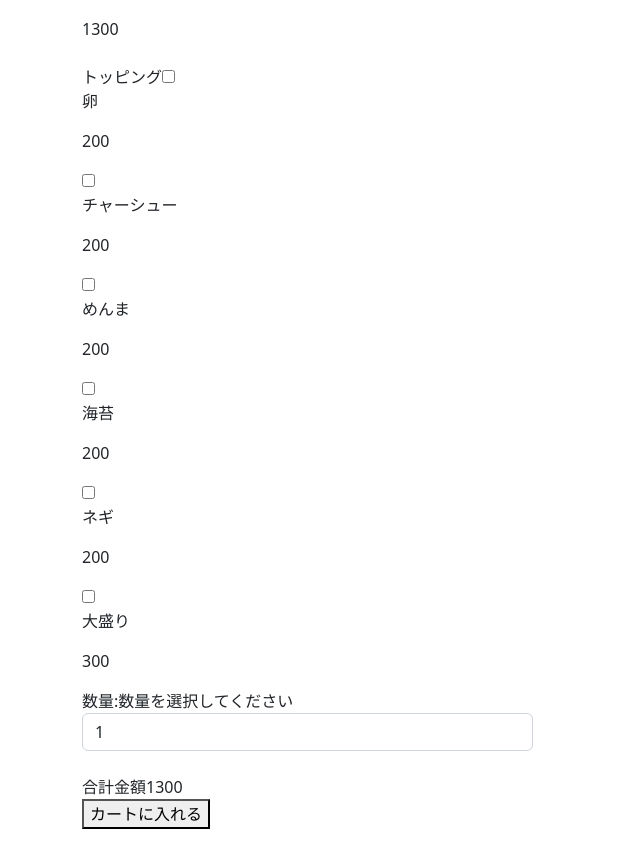
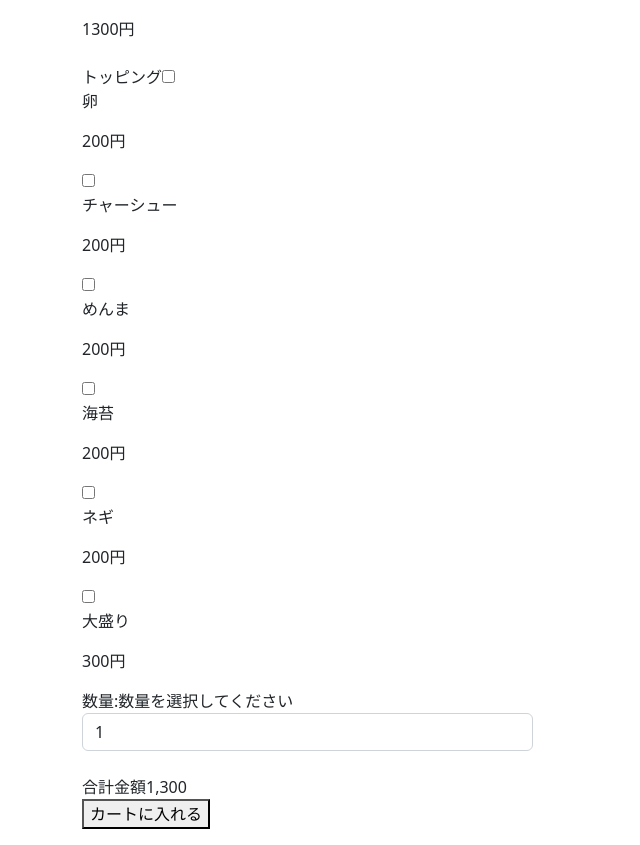
Before and after one commit to watanabekanako/ec-202207d, a Next.js app: page /items/1 in a window 1280 px wide. Shown: the part 380-1225 px from the top of the page, without its empty margins (0-640 px from the left). Built offline with nearby package versions, Linux system fonts and the light colour scheme; data requests are answered from the project's data file.

Commit message:
商品詳細画面→注文画面へのデータ送信修正しました。9/6

```diff
--- a/src/pages/items/[id].tsx
+++ b/src/pages/items/[id].tsx
@@ -97,15 +97,26 @@ export default function ItemDetail({ items, options }: any) {
   // }
 
   const onClickCreate = () => {
-    let optionTotalPrice = 0;
-    for (const id in selectOptions) {
-      // selectOptions[??]の値がtrueの場合にのみ値段を加算する
-      const foundOption = options.find(
-        (option: { id: number }) => option.id === Number(id)
-      );
-      if (selectOptions[id] && foundOption) {
-        optionTotalPrice += foundOption.price;
-      }
+    // let optionTotalPrice = 0;
+    // for (const id in selectOptions) {
+    //   // selectOptions[??]の値がtrueの場合にのみ値段を加算する
+    //   const foundOption = options.find(
+    //     (option: { id: number }) => option.id === Number(id)
+    //   );
+    //   if (selectOptions[id] && foundOption) {
+    //     optionTotalPrice += foundOption.price;
+    //   }
+    //   const optionsArray = Object.entries(selectOptions)
+    //     .filter(([id, selected]) => selected)
+    //     .map(([id, selected]) => {
+    //       const option = options.find(
+    //         (op: any) => op.id === Number(id)
+    //       );
+    //       return {
+    //         ...option,
+    //         quantity: count,
+    //       };
+    //     });
     const optionsArray = Object.entries(selectOptions)
       .filter(([id, selected]) => selected)
       .map(([id, selected]) => {
@@ -117,6 +128,9 @@ export default function ItemDetail({ items, options }: any) {
           quantity: count,
         };
       });
+    const optionTotalPrice = optionsArray
+      .map((option) => option.price * option.quantity)
+      .reduce((a, b) => a + b, 0);
     return fetch('http://localhost:8000/cartItems', {
       method: 'POST',
       headers: { 'Content-type': 'application/json' },
@@ -125,7 +139,7 @@ export default function ItemDetail({ items, options }: any) {
         name: nameText,
         price: priceText,
         quantity: count,
-          options: [],
+        options: optionsArray,
         subtotal: totalall,
         // id: idText,
       }),
@@ -134,7 +148,6 @@ export default function ItemDetail({ items, options }: any) {
       .catch((error) => {
         console.error(error);
       });
-    }
   };
 
   return (
@@ -171,7 +184,7 @@ export default function ItemDetail({ items, options }: any) {
                     <div className="col-sm-12"></div>
                     <div className="col-sm-12">
                       <label className="radio-inline">
-                        {priceText}
+                        {priceText}円
                       </label>
                     </div>
                   </div>
@@ -191,7 +204,6 @@ export default function ItemDetail({ items, options }: any) {
                         {options.map((option: any, index: any) => {
                           return (
                             <>
-                              {/* オプションの値段を取得する方法を考える */}
                               <input
                                 type="checkbox"
                                 value="{option.price}"
@@ -211,7 +223,7 @@ export default function ItemDetail({ items, options }: any) {
                               >
                                 {option.name}
                               </p>
-                              <p key={index}>{option.price}</p>
+                              <p key={index}>{option.price}円</p>
                             </>
                           );
                         })}
@@ -261,7 +273,7 @@ export default function ItemDetail({ items, options }: any) {
                 <div className="form-group">
                   <span id="total-price">
                     合計金額
-                    {totalall}
+                    {totalall.toLocaleString()}
                   </span>
                 </div>
               </div>
```
Also changed, not shown: src/compornents/cart.tsx (+14 -16 lines). Lines whose indentation alone changed are shown as unchanged.
